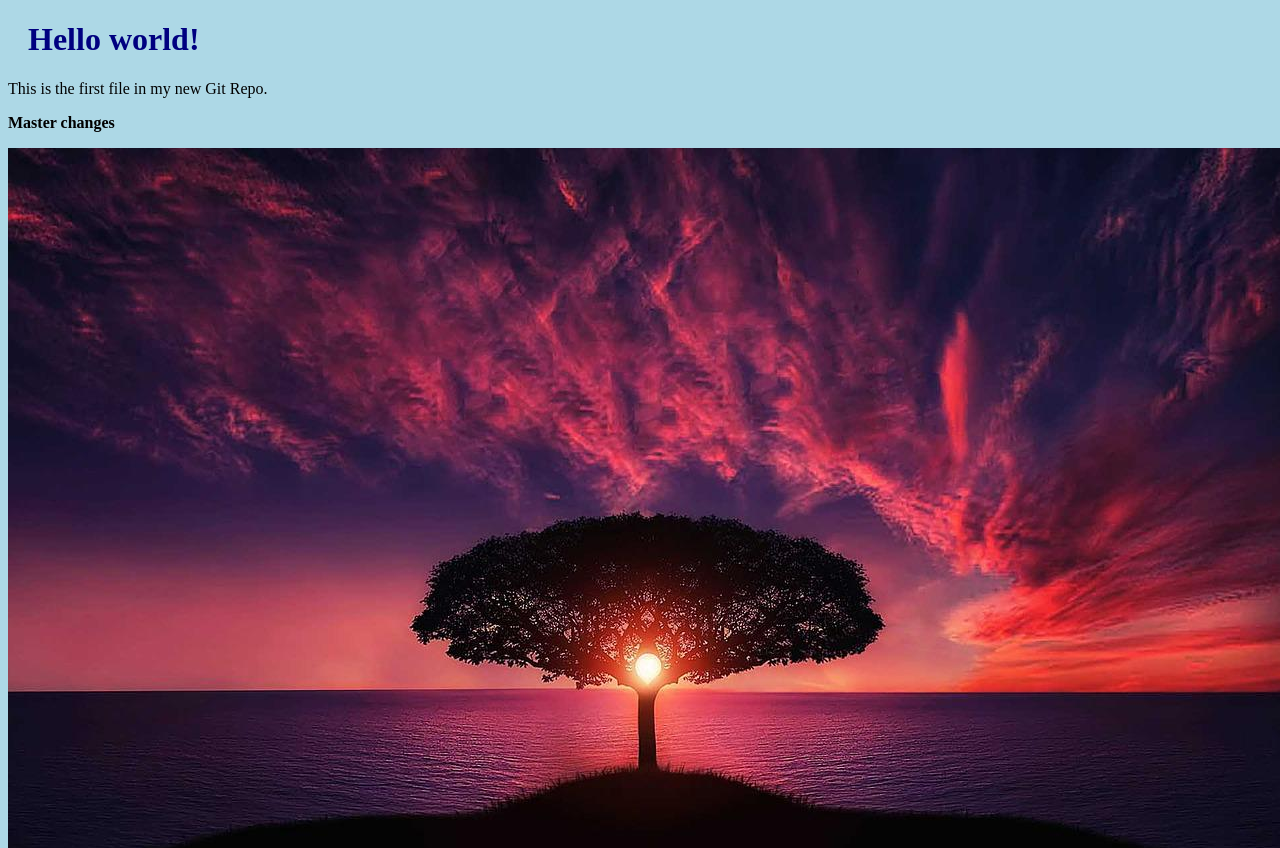
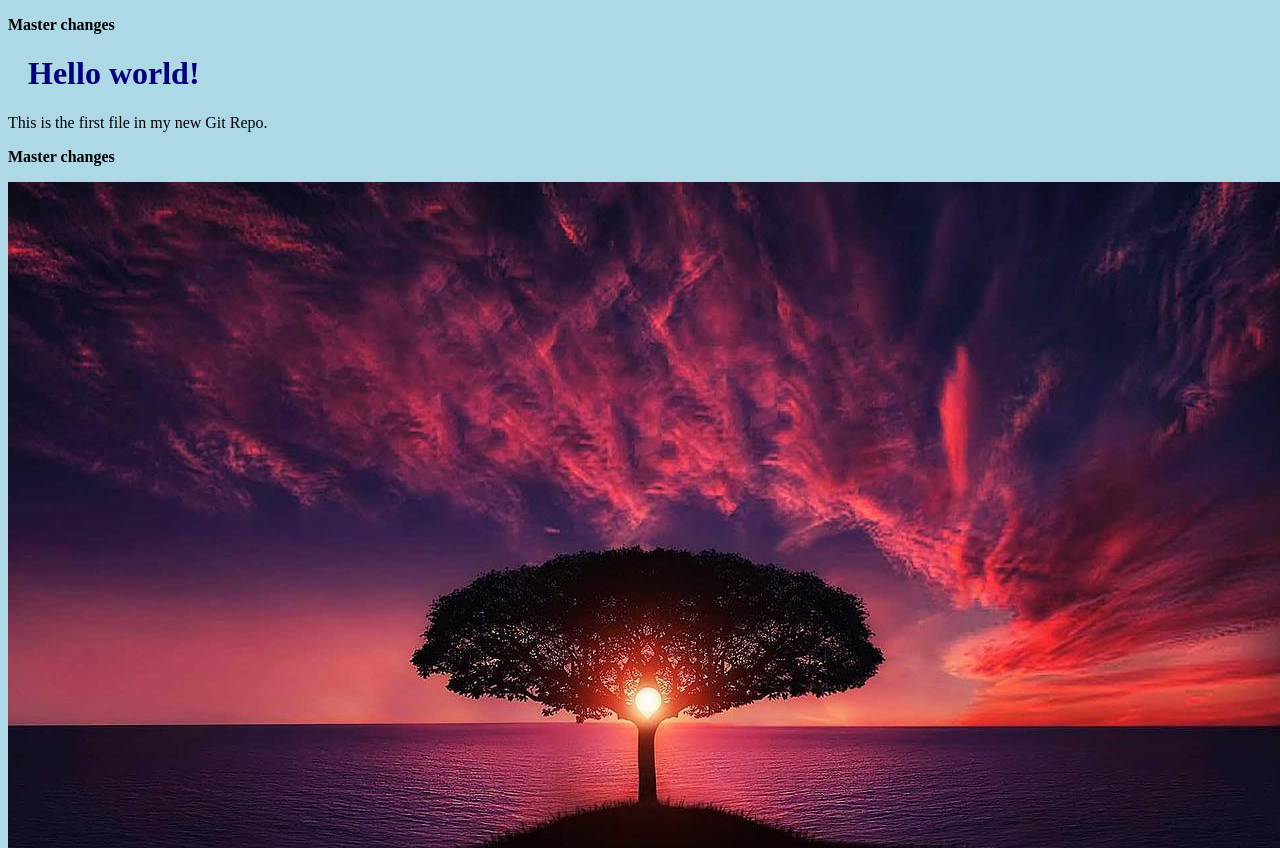
Before and after one commit to SUMEET-cloud/learning_git, a plain HTML site: page index.html in a window 1280 px wide. Shown: the top 848 px of the page. Drawn offline with Linux system fonts and the light colour scheme.

Commit message:
resolve conflict

```diff
--- a/index.html
+++ b/index.html
@@ -6,6 +6,7 @@
 </head>
 <body>
 
+    <p><strong>Master changes</strong></p>
     <h1>Hello world!</h1>
     <p>This is the first file in my new Git Repo.</p>
     <p><strong>Master changes</strong></p>
```
